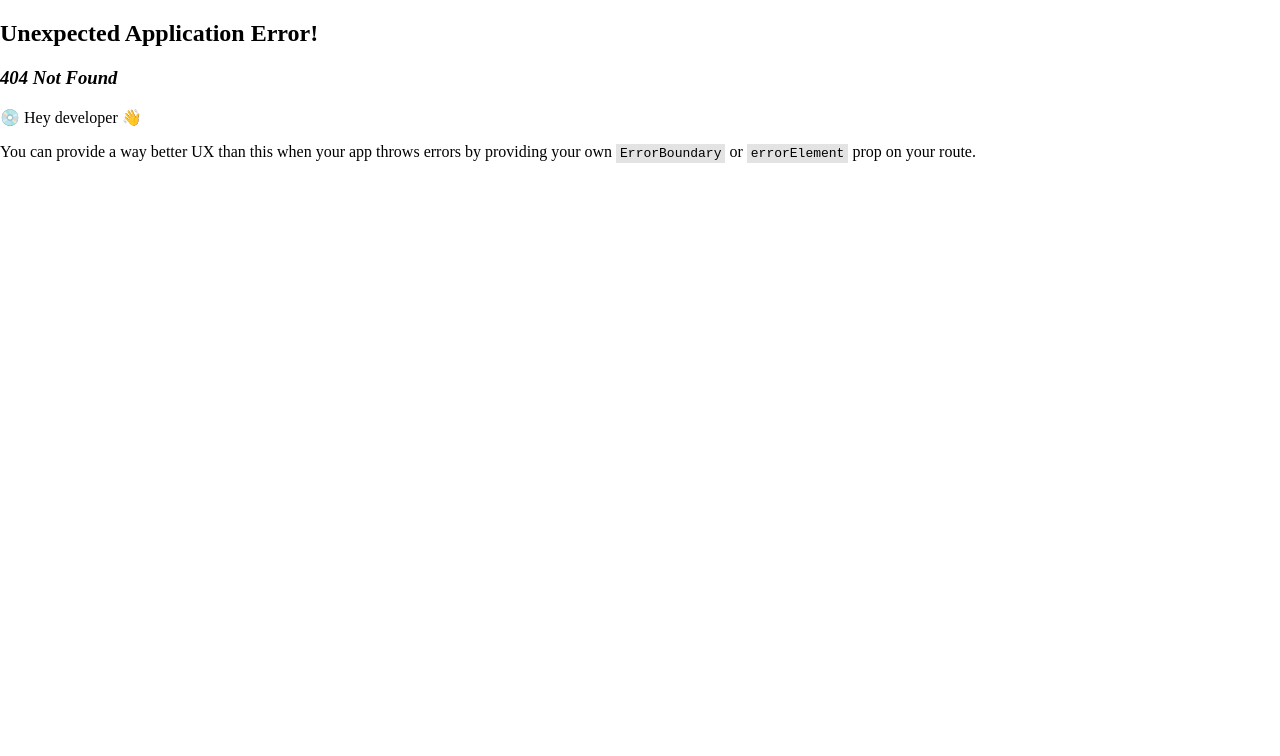
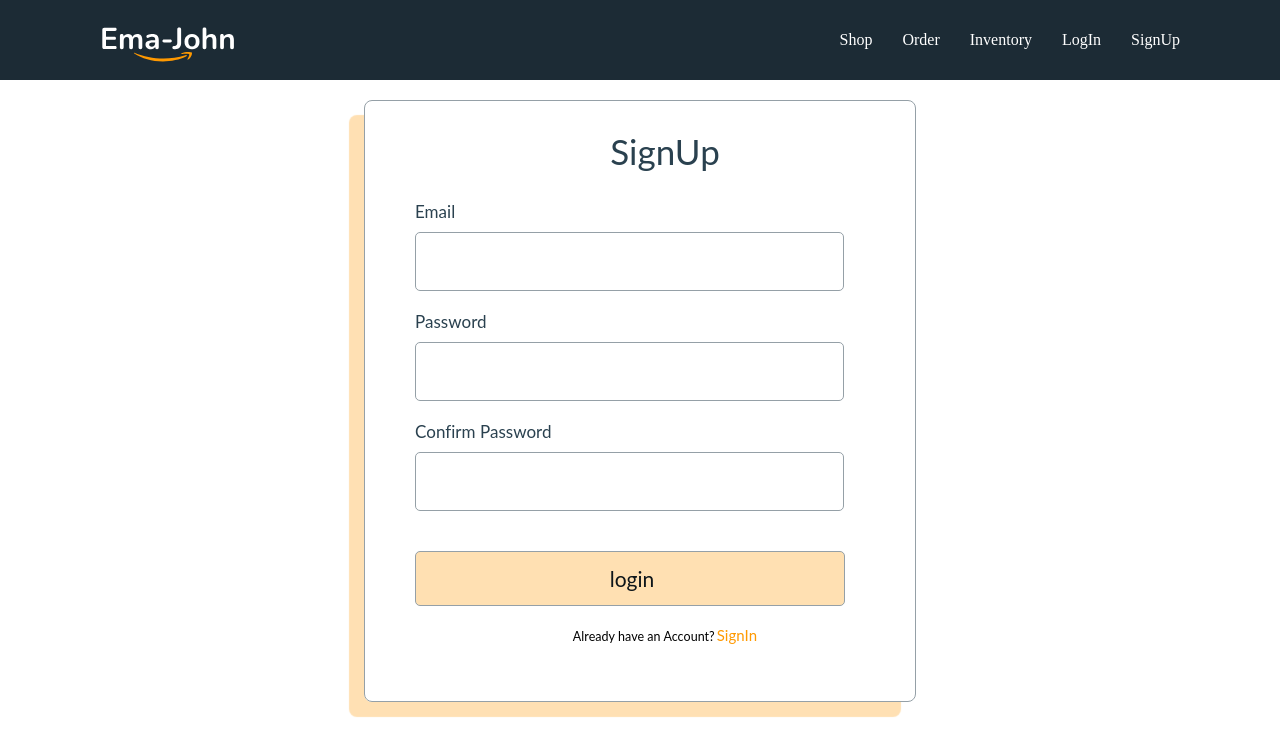
Before and after one commit to Minhaj-Rabby/Simple-E-Commerce-with-firebase-auth, a React (Vite) app: page /signup in a window 1280 px wide. Before the commit this address had no page. Shown: the top 756 px of the page. Built offline with nearby package versions, Linux system fonts and the light colour scheme; no server answers.

Commit message:
Login With email and signout added

```diff
--- a/package.json
+++ b/package.json
@@ -13,6 +13,7 @@
     "@fortawesome/fontawesome-svg-core": "^6.4.2",
     "@fortawesome/free-solid-svg-icons": "^6.4.2",
     "@fortawesome/react-fontawesome": "^0.2.0",
+    "firebase": "^10.4.0",
     "localforage": "^1.10.0",
     "match-sorter": "^6.3.1",
     "react": "^18.2.0",
--- a/src/components/Header/Header.css
+++ b/src/components/Header/Header.css
@@ -20,6 +20,15 @@ nav.header a {
 nav.header a:hover {
     color: orange;
 }
+nav.header a, .user-name {
+    text-decoration: none;
+    color: white;
+    margin-left: 30px;
+}
+
+nav.header a:hover, .user-name:hover{
+    color: orange;
+}
 
 nav img {
     width: 140px;
--- a/src/components/Header/Header.jsx
+++ b/src/components/Header/Header.jsx
@@ -1,8 +1,20 @@
-import React from 'react';
+import React, { useContext } from 'react';
 import './Header.css';
 import logo from '../../images/logo.svg';
 import { Link } from 'react-router-dom';
+import  { AuthContext } from '../Providers/AuthProvider';
 const Header = () => {
+    const { user, logOut } = useContext(AuthContext);
+    // console.log('user',user)
+    const handlelogOut = () => {
+        logOut()
+        .then((result)=>{
+
+        })
+        .catch((error) => {
+            console.error(error);
+        })
+    };
     return (
         <nav className='header'>
             <img src={logo} alt="logo" />
@@ -10,7 +22,11 @@ const Header = () => {
                 <Link to="/">Shop</Link>
                 <Link to="/orders">Order</Link>
                 <Link to="/inventory">Inventory</Link>
-                <Link to="login">LogIn</Link>
+                <Link to="/login">LogIn</Link>
+                <Link to="/signup">SignUp</Link>
+                {
+                    user && <span className='user-name'> {user.email} <button onClick={handlelogOut}>Sign Out</button></span>
+                }
 
             </div>
 
--- /dev/null
+++ b/src/components/LogIn/LogIn.css
@@ -0,0 +1,92 @@
+.form-container {
+    width: 500px;
+    height: 600px;
+    margin: 20px auto;
+    border-radius: 8px;
+    border: 1px solid #95A0A7;
+    padding-left: 50px;
+    box-shadow: -15px 15px 1px #FFE0B3
+}
+
+.form-container p {
+    /* color: #2A414F; */
+    font-family: Lato;
+    font-size: 15px;
+    font-style: normal;
+    font-weight: 400;
+    line-height: normal;
+    letter-spacing: 0.038px;
+    text-align: center  ;
+}
+.form-container a {
+    color: #F90;
+/* Body 2 */
+font-family: Lato;
+font-size: 15px;
+font-style: normal;
+font-weight: 400;
+letter-spacing: 0.038px;
+text-decoration: none;
+margin-left: 2px;
+}
+
+.form-title {
+    color: #2A414F;
+     font-family: Lato;
+    font-size: 35px;
+    font-style: normal;
+    font-weight: 400;
+    line-height: normal;
+    letter-spacing: 0.088px;
+    text-align: center;
+}
+
+.form-control label {
+    display: block;
+    color: #2A414F;
+    font-family: Lato;
+    font-size: 17px;
+    font-style: normal;
+    font-weight: 400;
+    line-height: normal;
+    letter-spacing: 0.026px;
+    margin-bottom: 10px;
+}
+
+.form-control input {
+    width: 415px;
+    height: 55px;
+    border-radius: 5px;
+    border: 1px solid #95A0A7;
+    font-size: 1.5em;
+    padding-left: 10px;
+}
+
+.form-control {
+    margin-bottom: 20px;
+}
+
+.form-control .btn-submit {
+    width: 430px;
+    height: 55px;
+    border-radius: 5px;
+    background: rgba(255, 153, 0, 0.30);
+    margin-top: 20px;
+    color: #0E161A;
+    font-family: Lato;
+    font-size: 21px;
+    font-style: normal;
+    font-weight: 400;
+    line-height: normal;
+    letter-spacing: 0.032px;
+
+}
+
+.btn-submit:hover {
+    background: rgba(255, 153, 0, 0.60);
+
+}
+
+.text-error{
+    color: red;
+}
--- a/src/components/LogIn/LogIn.jsx
+++ b/src/components/LogIn/LogIn.jsx
@@ -1,9 +1,60 @@
-import React from 'react'
+import React, { useContext, useState } from 'react';
+import './LogIn.css';
+import { Link } from 'react-router-dom';
+import { AuthContext } from '../Providers/AuthProvider';
 
 const LogIn = () => {
+  const [error, setError] = useState('');
+  const { signIn } = useContext(AuthContext);
+
+  const handleSignIn = (event) => {
+      event.preventDefault();
+      const form = event.target;
+      const email = form.email.value;
+      const password = form.password.value;
+
+      console.log(email, password);
+
+      if (!/^(?=.*\d)(?=.*[a-z])(?=.*[A-Z])(?=.*[!@#$%&?"]).{8,}$/.test(password)) {
+          setError('Password Must Contain a Uppercase, a Lowercase , a Special character, a Digit   and 8 Character.');
+          return;
+      }
+
+      signIn(email,password)
+      .then(result=>{
+          const loggedUser = result.user
+          // console.log(loggedUser);
+          form.reset();
+          setError('');
+          alert(`${email} Log In Successfully`);
+      })
+      .catch(error => {
+          console.log(error);
+          setError(error.message);
+
+      })
+  }
+
   return (
-    <div>
-        <h2>LogIn Comimg soon</h2>
+    <div className='form-container'>
+      <h2 className='form-title'>Login</h2>
+      <form onSubmit={handleSignIn} className='form-control'>
+        <div className='form-control'>
+          <label htmlFor='email'>Email</label>
+          <input type="email" name="email" id="email" required />
+        </div>
+        <div className='form-control'>
+
+          <label htmlFor='password'>Password</label>
+          <input type="password" name="password" id="password" required />
+        </div>
+
+        <input type="submit" className='btn-submit' value="login" />
+
+      </form>
+      <p><small>New To This site?<Link to='/signup'>Create New Account</Link></small></p>
+    <p><small className='text-error'>{error}</small></p>
+
     </div>
   )
 }
--- /dev/null
+++ b/src/components/Providers/AuthProvider.jsx
@@ -0,0 +1,47 @@
+import React, { createContext, useEffect, useState } from 'react'
+import { createUserWithEmailAndPassword, getAuth, onAuthStateChanged, signInWithEmailAndPassword, signOut } from 'firebase/auth';
+import app from '../../firebase/firebase.config';
+
+export const AuthContext = createContext(null);
+const auth = getAuth(app);
+
+
+const AuthProvider = ({ children }) => {
+
+    const [user, setUser] = useState(null);
+
+
+
+    const createUser = (email, password) => {
+        return createUserWithEmailAndPassword(auth, email, password);
+    }
+    const signIn = (email, password) => {
+        return signInWithEmailAndPassword(auth, email, password);
+    }
+    const logOut = () => {
+        return signOut(auth);
+    }
+    useEffect(() => {
+        const unsubscribe = onAuthStateChanged(auth, currentUser => {
+
+            setUser(currentUser);
+        });
+        return () => {
+         return unsubscribe();
+        }
+    }, []);
+
+    const authInfo = {
+        user,
+        createUser,
+        signIn,
+        logOut,
+    }
+    return (
+        <AuthContext.Provider value={authInfo}>
+            {children}
+        </AuthContext.Provider>
+    )
+}
+
+export default AuthProvider
--- /dev/null
+++ b/src/components/SignUp/SignUp.css
@@ -0,0 +1,3 @@
+.text-error{
+    color: red;
+}
--- /dev/null
+++ b/src/components/SignUp/SignUp.jsx
@@ -0,0 +1,71 @@
+import React, { useContext, useState } from 'react';
+import './SignUp.css';
+import { Link } from 'react-router-dom';
+import { AuthContext } from '../Providers/AuthProvider';
+
+
+const SignUp = () => {
+    const [error, setError] = useState('');
+    const { createUser } = useContext(AuthContext);
+
+    const handleSignUp = (event) => {
+        event.preventDefault();
+        const form = event.target;
+        const email = form.email.value;
+        const password = form.password.value;
+        const confirm = form.confirmPassword.value;
+        console.log(email, password, confirm);
+
+        if (password !== confirm) {
+            setError('Your password is not matches');
+            return;
+        }
+        else if (!/^(?=.*\d)(?=.*[a-z])(?=.*[A-Z])(?=.*[!@#$%&?"]).{8,}$/.test(password)) {
+            setError('Password Must Contain a Uppercase, a Lowercase , a Special character, a Digit   and 8 Character.');
+            return;
+        }
+        createUser(email,password)
+        .then(result=>{
+            const loggedUser = result.user
+            console.log(loggedUser);
+            form.reset();
+            setError('');
+
+        })
+        .catch(error => {
+            console.log(error);
+            setError(error.message);
+
+        })
+    }
+
+    return (
+        <div className='form-container'>
+            <h2 className='form-title'>SignUp</h2>
+            <form onSubmit={handleSignUp} className='form-control'>
+                <div className='form-control'>
+                    <label htmlFor='email'>Email</label>
+                    <input type="email" name="email" id="email" required />
+                </div>
+                <div className='form-control'>
+
+                    <label htmlFor='password'>Password</label>
+                    <input type="password" name="password" id="password" required />
+                </div>
+                <div className='form-control'>
+
+                    <label htmlFor='confirmPassword'>Confirm Password</label>
+                    <input type="password" name="confirmPassword" id="confirmPassword" required />
+                </div>
+
+                <input type="submit" className='btn-submit' value="login" />
+
+            </form>
+            <p><small>Already have an Account?<Link to='/login'>SignIn</Link></small></p>
+            <p className='text-error'>{error}</p>
+
+        </div>
+    )
+}
+
+export default SignUp
--- /dev/null
+++ b/src/firebase/firebase.config.js
@@ -0,0 +1,19 @@
+// Import the functions you need from the SDKs you need
+import { initializeApp } from "firebase/app";
+// TODO: Add SDKs for Firebase products that you want to use
+// https://firebase.google.com/docs/web/setup#available-libraries
+
+// Your web app's Firebase configuration
+const firebaseConfig = {
+  apiKey: "AIzaSyCQdcRvY-G8sCqXWBQt8S1S9gOzwbtnKqI",
+  authDomain: "simple-ecommerce-firebase-auth.firebaseapp.com",
+  projectId: "simple-ecommerce-firebase-auth",
+  storageBucket: "simple-ecommerce-firebase-auth.appspot.com",
+  messagingSenderId: "19195940225",
+  appId: "1:19195940225:web:3004639b16e7ac72922c80"
+};
+
+// Initialize Firebase
+const app = initializeApp(firebaseConfig);
+
+export default app;
```
Also changed, not shown: src/main.jsx (+8 -0 lines), 1 other file (tests, documents, lock files or other folders).
